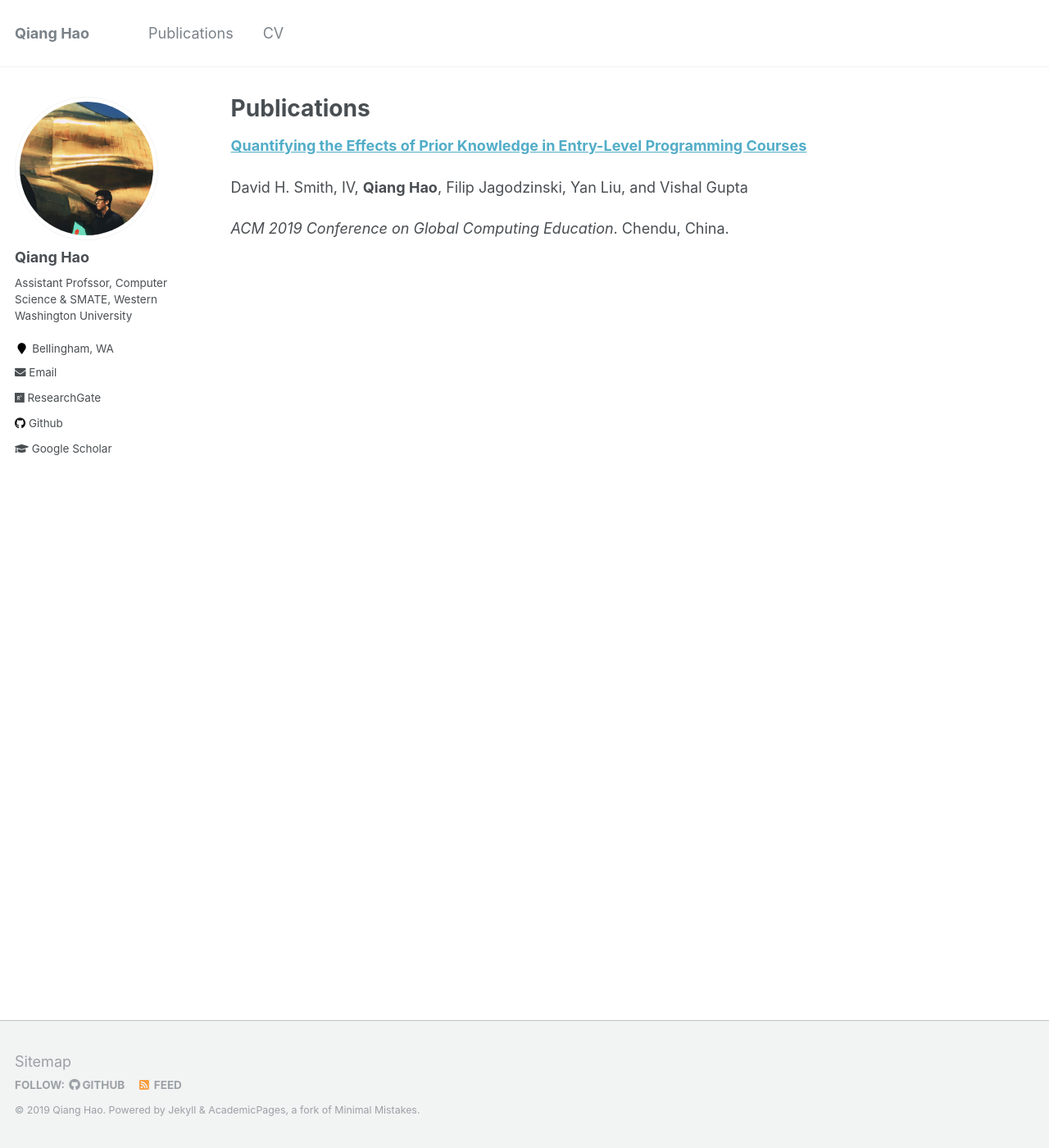
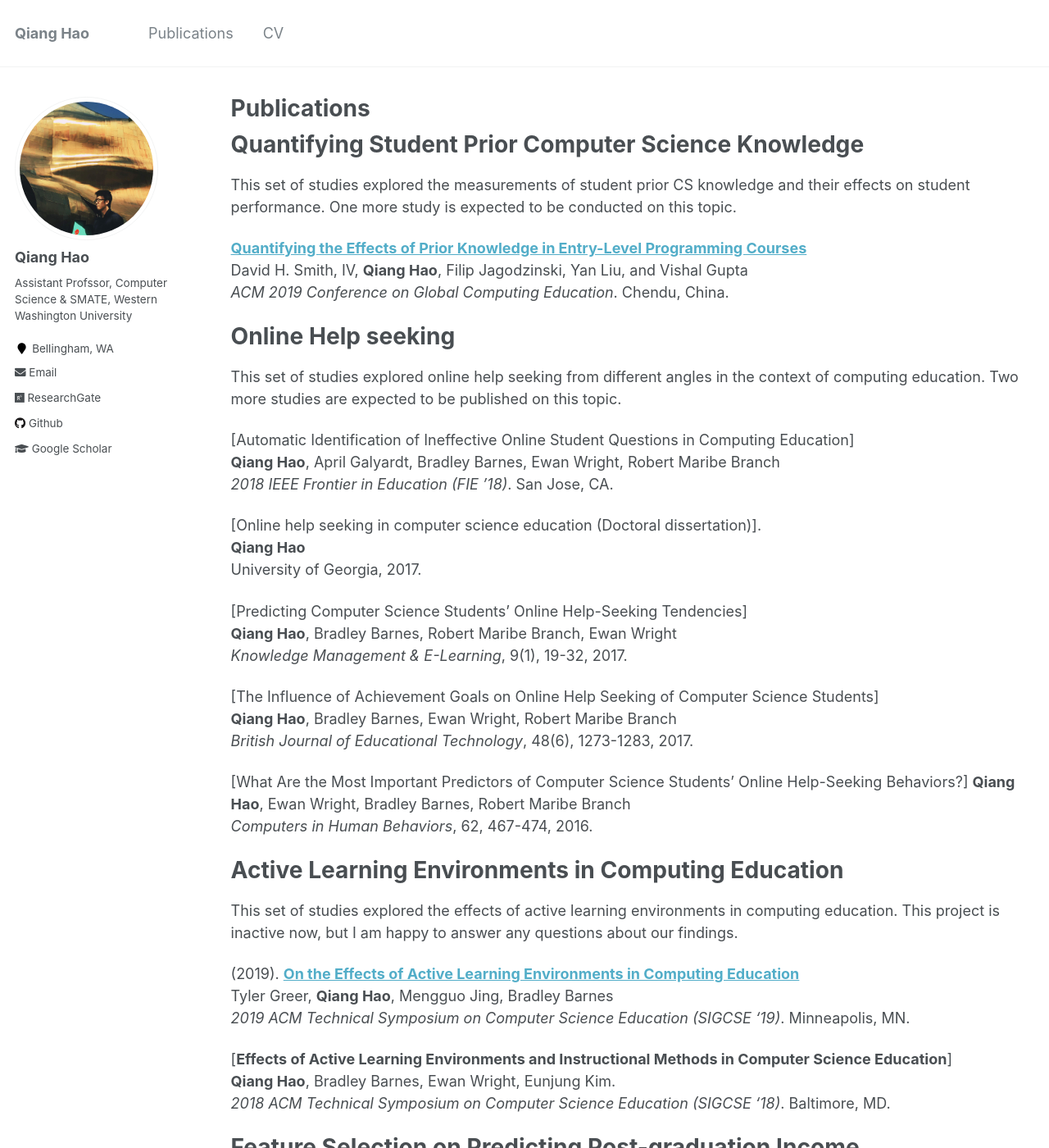
Before and after one commit to Neo-Hao/neo-hao.github.io, a Jekyll site: the page built from _pages/publications.md, in a window 1280 px wide and 1400 px high. Shown: the whole window at 82% size. Built offline with Jekyll 4.4.1, drawn with Linux system fonts in a browser that asks for light colours; some of the changed text lies outside the part shown.

Commit message:
add all publications

```diff
--- a/_pages/publications.md
+++ b/_pages/publications.md
@@ -5,20 +5,61 @@ permalink: /publications/
 author_profile: true
 ---
 
+Quantifying Student Prior Computer Science Knowledge
+======
+This set of studies explored the measurements of student prior CS knowledge and their effects on student performance. One more study is expected to be conducted on this topic.
+
 [__Quantifying the Effects of Prior Knowledge in Entry-Level Programming Courses__](/publications/prior-cs-knowledge)
-
 David H. Smith, IV, **Qiang Hao**, Filip Jagodzinski, Yan Liu, and Vishal Gupta
-
 *ACM 2019 Conference on Global Computing Education*. Chendu, China.
 
 
-{% if author.googlescholar %}
-  You can also find my articles on <u><a href="{{author.googlescholar}}">my Google Scholar profile</a>.</u>
-{% endif %}
+Online Help seeking
+======
+This set of studies explored online help seeking from different angles in the context of computing education. Two more studies are expected to be published on this topic.
+
+[Automatic Identification of Ineffective Online Student Questions in Computing Education]
+**Qiang Hao**, April Galyardt, Bradley Barnes, Ewan Wright, Robert Maribe Branch
+*2018 IEEE Frontier in Education (FIE ’18)*. San Jose, CA.
+
+[Online help seeking in computer science education (Doctoral dissertation)].
+**Qiang Hao**
+University of Georgia, 2017.
+
+[Predicting Computer Science Students’ Online Help-Seeking Tendencies]
+**Qiang Hao**, Bradley Barnes, Robert Maribe Branch, Ewan Wright
+*Knowledge Management & E-Learning*, 9(1), 19-32, 2017.
+
+[The Influence of Achievement Goals on Online Help Seeking of Computer Science Students]
+**Qiang Hao**, Bradley Barnes, Ewan Wright, Robert Maribe Branch
+*British Journal of Educational Technology*, 48(6), 1273-1283, 2017.
+
+[What Are the Most Important Predictors of Computer Science Students' Online Help-Seeking Behaviors?]
+**Qiang Hao**, Ewan Wright, Bradley Barnes, Robert Maribe Branch
+*Computers in Human Behaviors*, 62, 467-474, 2016.
 
 
-<!-- {% include base_path %}
+Active Learning Environments in Computing Education
+======
+This set of studies explored the effects of active learning environments in computing education. This project is inactive now, but I am happy to answer any questions about our findings.
 
-{% for post in site.publications reversed %}
-  {% include archive-single.html %}
-{% endfor %} -->
+(2019). [__On the Effects of Active Learning Environments in Computing Education__](/publications/active-learning-environment)
+Tyler Greer, **Qiang Hao**, Mengguo Jing, Bradley Barnes
+*2019 ACM Technical Symposium on Computer Science Education (SIGCSE '19)*. Minneapolis, MN.
+
+[__Effects of Active Learning Environments and Instructional Methods in Computer Science Education__]
+**Qiang Hao**, Bradley Barnes, Ewan Wright, Eunjung Kim.
+*2018 ACM Technical Symposium on Computer Science Education (SIGCSE '18)*. Baltimore, MD.
+
+
+Feature Selection on Predicting Post-graduation Income
+======
+This set of studies explored the most important factors on predicting post-graduation income. This project is inactive now, but I am happy to answer any questions about our findings.
+
+[__Feature Selection of Post-graduation Income of College Students in the United States__]
+Ewan Wright, **Qiang Hao**, Khaled Rasheed, Yan Liu.
+*2018 International Conference on Social Computing, Behavioral-Cultural Modeling and Prediction and Behavior Representation in Modeling and Simulation (SBP-BRiMS 2018)*. Washington, D.C.
+
+[Feature selection and classification of post-graduation income of college students in United States (Master’s thesis)]
+**Qiang Hao**
+University of Georgia, 2017.
```
Also changed, not shown: _pages/about.md (+2 -1 lines), _publications/active-learning-environment.md (added, +25 -0 lines), _publications/prior-cs-knowledge.md (+4 -1 lines).
